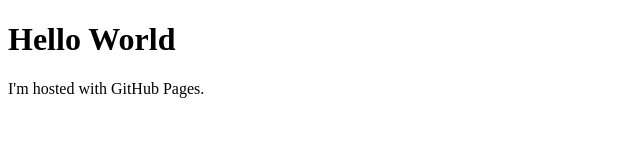
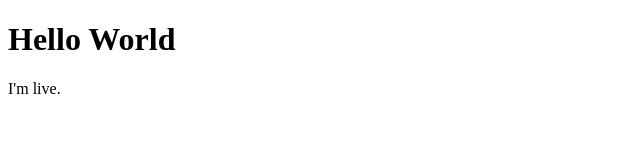
Before and after one commit to stephferg/stephferg.github.io, a plain HTML site: page index.html in a window 1280 px wide. Shown: the whole page, without its empty margins (0-640 px from the left). Drawn offline with Linux system fonts and the light colour scheme.

Commit message:
Update index.html
first update

```diff
--- a/index.html
+++ b/index.html
@@ -2,6 +2,6 @@
 <html>
 <body>
 <h1>Hello World</h1>
-<p>I'm hosted with GitHub Pages.</p>
+<p>I'm live.</p>
 </body>
 </html>
```
